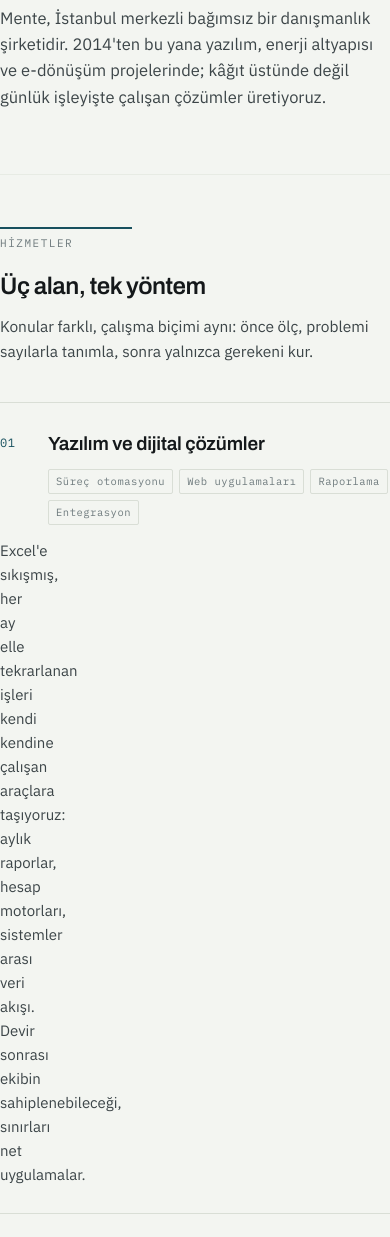
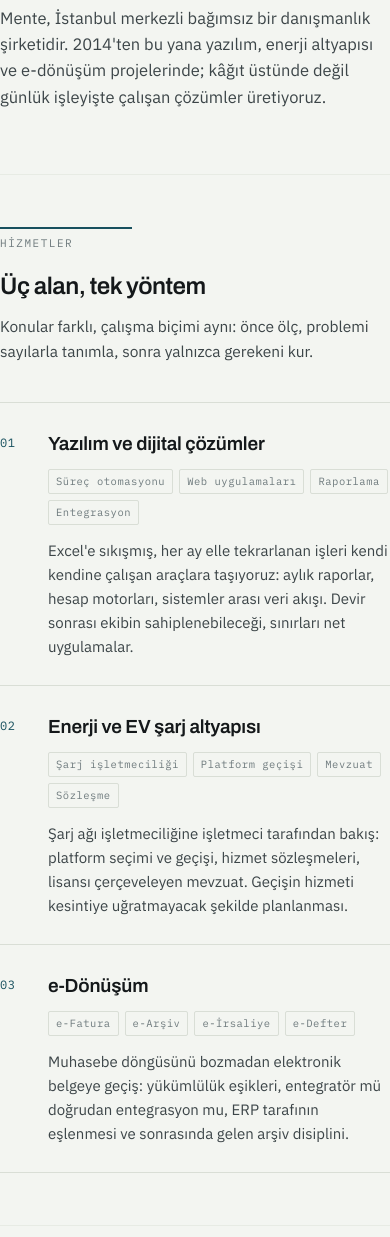
Before and after one commit to mente-tc/mente-web, a plain HTML site: page index.html in a window 390 px wide. Shown: the part 361-1598 px from the top of the page. Drawn offline with Linux system fonts and the light colour scheme.

Commit message:
Add files via upload

```diff
--- a/index.html
+++ b/index.html
@@ -145,9 +145,11 @@
   color:var(--muted); border:1px solid var(--line); padding:3px 7px; border-radius:2px;
 }
 .svc p{color:var(--ink-2); font-size:15px}
-@media (max-width:720px){
-  .svc{grid-template-columns:32px 1fr; gap:14px 16px}
-  .svc div:last-child{grid-column:2}
+@media (max-width:860px){
+  .svc{grid-template-columns:34px 1fr; gap:10px 14px}
+  .svc > div:first-child{grid-row:1}
+  .svc > div:nth-child(2){grid-column:2}
+  .svc > p{grid-column:2; margin-top:4px}
 }
 
 /* ---------- approach ---------- */
```
Also changed, not shown: Claude outputs/mobil-hizmetler.png (added).
